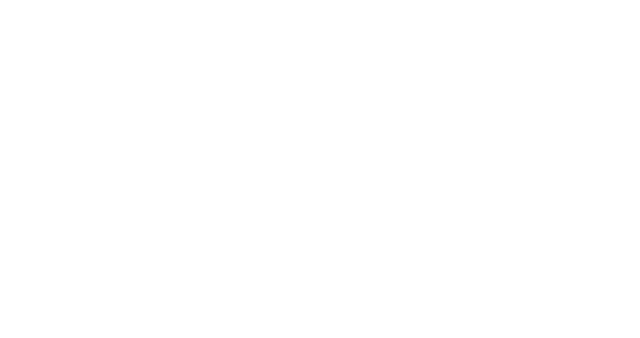
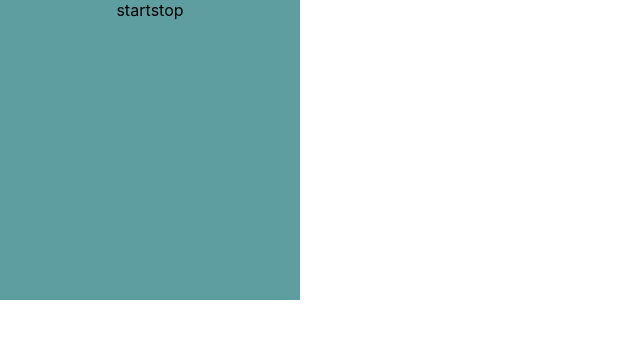
Before and after one commit to SarnaKhmel/min-client, a React (Create React App) app: page / in a window 1280 px wide. Shown: the top 338 px of the page, without its empty margins (0-640 px from the left). Built offline with nearby package versions, Linux system fonts and the light colour scheme.

Commit message:
began fleshing out Timer styling

```diff
--- a/src/App.js
+++ b/src/App.js
@@ -2,6 +2,8 @@
 import './App.css';
 import { connect } from 'react-redux';
 import * as actions from './actions';
+
+import Timer from './components/Timer/Timer';
 
 class App extends Component {
 
@@ -14,7 +16,7 @@
     console.log(this.props.test)
     return (
       <div className="App">
-
+        <Timer />
       </div>
     );
   }
--- /dev/null
+++ b/src/components/Timer/Timer.css
@@ -0,0 +1,13 @@
+.timer {
+    display: flex;
+    flex-direction: column;
+    align-items: center;
+    background-color: cadetblue;
+    max-width: 300px;
+    max-height: 300px;
+    height: 300px;
+}
+
+.timer-buttons {
+    display: flex;
+}
--- /dev/null
+++ b/src/components/Timer/Timer.js
@@ -0,0 +1,15 @@
+import React, { Component } from 'react';
+import './Timer.css';
+
+export default class Timer extends Component {
+  render() {
+    return (
+      <div className="timer">
+        <div className="timer-buttons">
+            <div className="timer-start">start</div>
+            <div className="timer-stop">stop</div>
+        </div>
+      </div>
+    )
+  }
+}
```
Also changed, not shown: src/components/Timer.js (deleted, +0 -11 lines).
